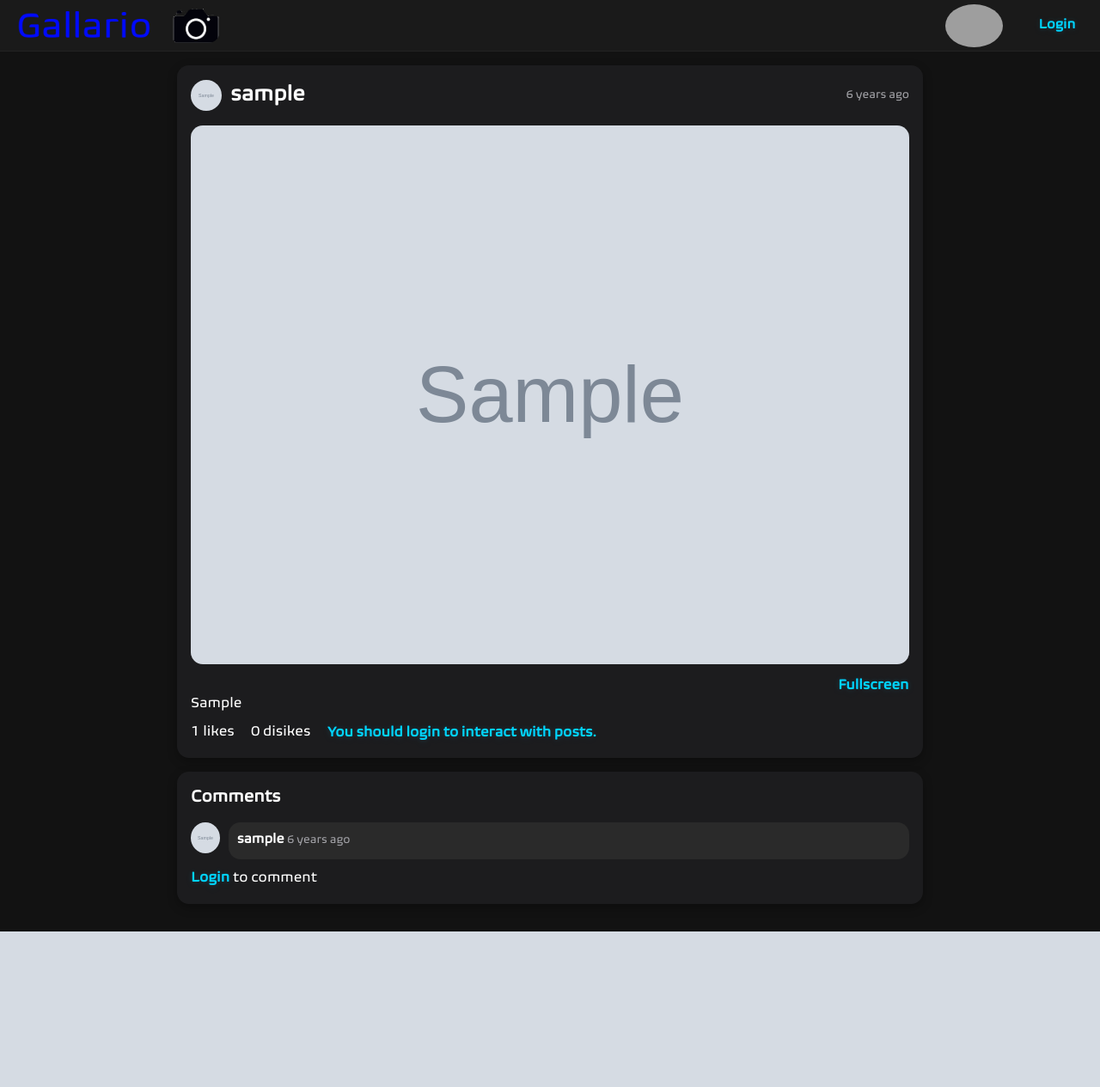
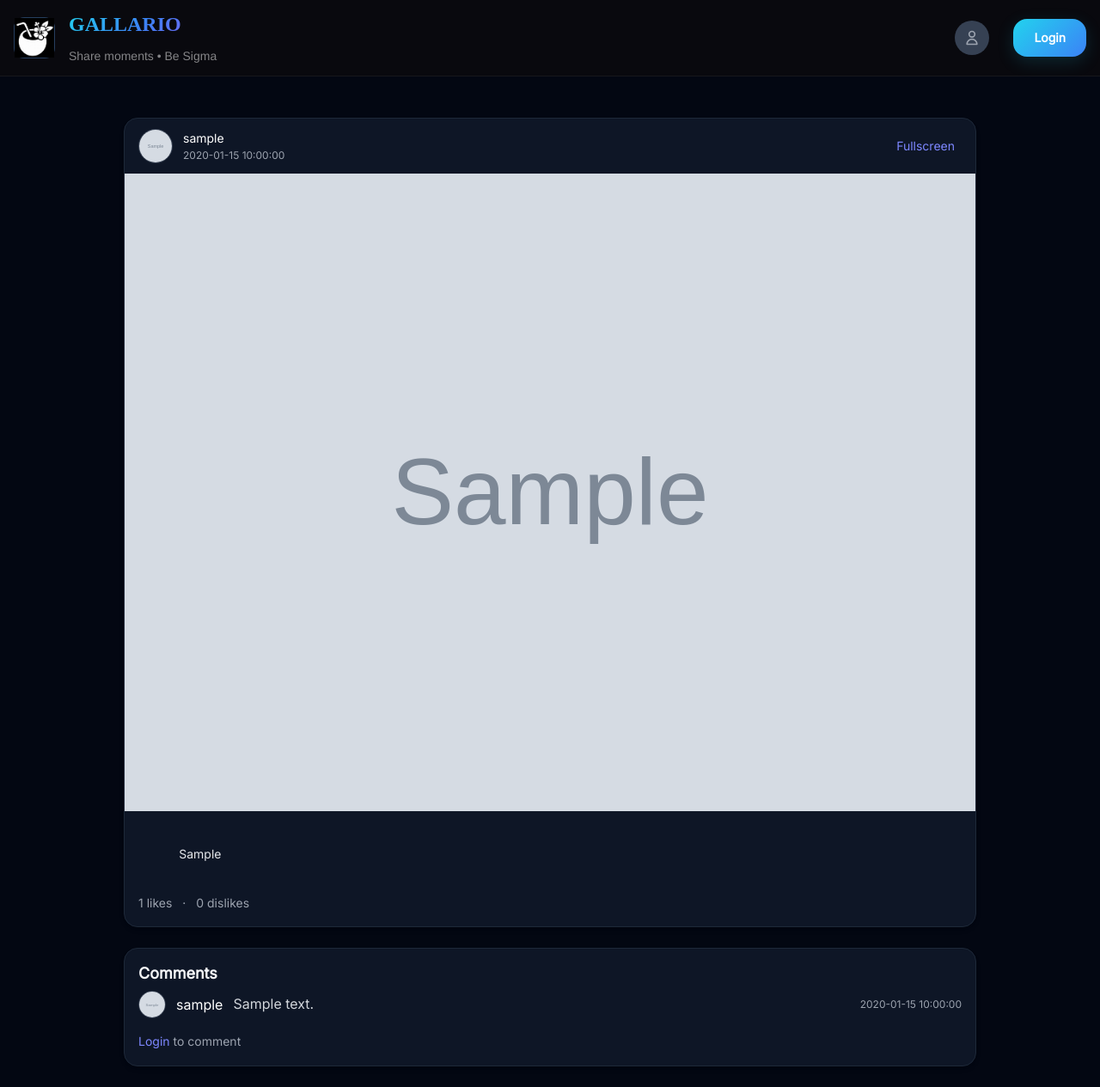
Before and after one commit to Coco-developers/GallarioV2, a Flask app: page /post/1 in a window 1280 px wide. Shown: the whole page at 86% size. Before the commit the page ends 1084 px from the top, so only its background shows below. Run offline with Flask 3, Linux system fonts and the light colour scheme; tables that the repository leaves empty hold one stand-in row (values such as "Sample post"); grey boxes marked "Sample" are stand-in pictures; some libraries are stand-ins or nearby versions; grey boxes are pictures that could not be loaded.

Commit message:
improved styling for post.html

```diff
--- /dev/null
+++ b/src/templates/fragments/comment_section.html
@@ -0,0 +1,76 @@
+<div class="mt-6 rounded-2xl bg-gray-900/90 border border-gray-800 p-4 shadow-md text-gray-100">
+  <h2 class="text-lg font-semibold mb-4">Comments</h2>
+
+  {% if comments|length > 0 %}
+  <ul class="space-y-2" role="list">
+    {% for comment in comments %}
+    <li class="flex items-center gap-3">
+      <!-- Avatar -->
+      <a href="{{ url_for('main.profile', username=comment['username']) }}" class="shrink-0">
+        <img
+          src="{{ url_for('static', filename=comment['avatar']) }}"
+          alt="{{ comment['username'] }} avatar"
+          class="w-8 h-8 rounded-full object-cover border border-gray-700"
+        />
+      </a>
+
+      <!-- Username + text + timestamp inline -->
+      <div class="flex-1 flex items-center gap-3">
+        <a href="{{ url_for('main.profile', username=comment['username']) }}" class="text-white font-medium hover:underline whitespace-nowrap">
+          {{ comment['username'] }}
+        </a>
+
+        <p class="text-gray-300 truncate flex-1">
+          {{ comment['text'] }}
+        </p>
+
+        <time class="text-xs text-gray-400 whitespace-nowrap">
+          {{ comment['timestamp'] }}
+        </time>
+      </div>
+    </li>
+    {% endfor %}
+  </ul>
+  {% else %}
+  <div class="py-4 text-center">
+    <p class="text-gray-400">No comments yet. Be the first to comment!</p>
+  </div>
+  {% endif %}
+
+  <!-- Comment form -->
+  {% if user %}
+  <form
+    action="{{ url_for('api.add_comment', post_id=post.id) }}"
+    method="POST"
+    class="mt-4 flex items-center gap-3"
+    aria-label="Add a comment"
+  >
+    <a href="{{ url_for('main.profile', username=user['username']) }}" class="shrink-0">
+      <img
+        src="{{ url_for('static', filename=user['avatar']) }}"
+        alt="{{ user['username'] }} avatar"
+        class="w-8 h-8 rounded-full object-cover border border-gray-700"
+      />
+    </a>
+
+    <input
+      type="text"
+      name="comment"
+      required
+      placeholder="Write a comment..."
+      class="flex-1 rounded-lg bg-gray-800 border border-gray-700 py-2 text-sm text-gray-100 placeholder-gray-400 focus:outline-none focus:ring-2 focus:ring-indigo-400"
+    />
+
+    <button
+      type="submit"
+      class="inline-flex items-center px-3 py-1.5 rounded-lg bg-indigo-600 text-white text-sm font-medium hover:bg-indigo-700 focus:outline-none focus:ring-2 focus:ring-indigo-400"
+    >
+      Post
+    </button>
+  </form>
+  {% else %}
+  <p class="mt-4 text-sm text-gray-400">
+    <a href="{{ url_for('main.login') }}" class="text-indigo-400 hover:underline">Login</a> to comment
+  </p>
+  {% endif %}
+</div>
--- a/src/templates/independent/post.html
+++ b/src/templates/independent/post.html
@@ -1,99 +1,116 @@
 <!DOCTYPE html>
 <html lang="en">
 <head>
-    <meta charset="UTF-8">
-    <meta name="viewport" content="width=device-width, initial-scale=1.0">
     <title>{{ post.caption }} - Gallario</title>
-    <link rel="stylesheet" href="{{ url_for('static', filename='styling/index.css') }}">
-    <link rel="icon" type="image/x-icon" href="{{ url_for('static', filename='favico.ico') }}">
+    {% include "fragments/header.html" %}
 </head>
-<body>
+<body class="bg-gray-950 text-gray-100 font-sans min-h-screen flex flex-col">
     <!-- NAVBAR -->
-    <div class="navbar">
-        <div class="nav-left">
-            <a href="{{ url_for('main.index') }}">
-                <img src="/static/images/logo.png" class="Logo">
+    {% include "fragments/navbar.html" %}
+    <div class="flex justify-center">
+    <main class="flex-1 max-w-5xl mx-2 centered px-4 py-6 space-y-6">
+        <!-- Post -->
+        <article id="post-{{ post['id'] }}" class="mt-6 rounded-2xl bg-gray-900/90 border border-gray-800 shadow-md overflow-hidden">
+        <!-- Header -->
+        <header class="flex items-center gap-3 px-4 py-3">
+            <a href="{{ url_for('main.profile', username=post['username']) }}" class="shrink-0">
+            <img
+                src="{{ url_for('static', filename=post['avatar']) }}"
+                alt="{{ post['username'] }} avatar"
+                class="w-10 h-10 rounded-full object-cover border border-gray-700"
+            />
             </a>
-        </div>
-        <div class="nav-right">
-            {% if user %}
-            <a id="UserNames" href="{{ url_for('main.profile', username=user.username) }}">
-                <img src="{{ url_for('static', filename=user.avatar) }}" alt="Avatar" class="avatar-lg" style="height:50px;width:auto">
-                {{ user.username }}
+
+            <div class="flex-1 min-w-0">
+            <a href="{{ url_for('main.profile', username=post['username']) }}" class="block text-sm font-medium text-white truncate hover:underline">
+                {{ post['username'] }}
             </a>
-            <a href="{{url_for('main.logout')}}" style="color:blue;font-family: italic;">Logout</a>
-            {% else %}
-            <a id="UserNames" href="{{ url_for('main.login')}}">
-                <img src="{{ url_for('static', filename='avatars/unknown.png') }}" alt="Avatar" class="avatar-lg" style="height:50px;width:auto">
-            </a>
-            <a href="{{url_for('main.logout')}}" class="btn btn-primary fancy-link neon">Login</a>
-            {% endif %}
-        </div>
-    </div>
-
-    <main class="container">
-        <!-- Post -->
-        <div class="card post-card">
-
-            <div class="post-header">
-                <img src="{{ url_for('static', filename=post['avatar']) }}" class="avatar-sm" alt="Avatar">
-                <a href="{{ url_for('main.profile', username=post['username']) }}" class="username">{{ post['username'] }}</a>
-                <span class="timestamp">{{ post['timestamp'] }}</span>
+            <time class="text-xs text-gray-400 block mt-0.5">{{ post['timestamp'] }}</time>
             </div>
 
-            <img src="{{ url_for('main.uploaded_file', filename=post['image']) }}" class="post-image">
+            <!-- Owner actions -->
+            <div class="flex items-center gap-2">
+            <a
+                href="{{ url_for('main.uploaded_file', filename=post['image']) }}"
+                target="_blank"
+                rel="noopener"
+                class="text-sm text-indigo-400 hover:underline px-2 py-1 rounded-md"
+                aria-label="Open image fullscreen"
+            >
+                Fullscreen
+            </a>
 
-            <div class="post-body">
-                <div style="display: flex; justify-content: flex-end; gap: 12px;">
-                    <a href="{{ url_for('main.uploaded_file', filename=post['image']) }}" class="fancy-link neon" style="float: right;">Fullscreen</a>
-                    <!-- <a href="{{ url_for('main.uploaded_file', filename=post['image']) }}" class="fancy-link neon"  download="Image.jpg">Download</a> -->
-                    {% if user and user['id'] == post['user_id'] %}
-                    <a href="#" onclick='deletePost("{{post.id}}"); return false' class="fancy-link neon" style="float: right; color: red;">Delete post</a>
-                    {% endif %}
+            {% if user and user['id'] == post['user_id'] %}
+            <button
+                onclick="deletePost({{ post['id'] }}); return false;"
+                class="text-sm text-red-400 hover:text-red-500 px-2 py-1 rounded-md"
+                aria-label="Delete post"
+                title="Delete post"
+            >
+                Delete
+            </button>
+            {% endif %}
+            </div>
+        </header>
+
+        <!-- Image -->
+        <div class="w-full bg-black/50">
+            <img
+            src="{{ url_for('main.uploaded_file', filename=post['image']) }}"
+            alt="Post image"
+            class="w-full object-cover block"
+            />
+        </div>
+
+        <!-- Body: caption + interactions -->
+        <div class="px-4 py-4">
+            <p class="text-gray-200 text-sm whitespace-pre-wrap mb-3">
+            {{ post['caption'] }}
+            </p>
+
+            <div class="flex items-center justify-between gap-3">
+            <!-- Like/Dislike -->
+            <div class="flex items-center gap-3">
+                {% if user %}
+                <button
+                class="inline-flex items-center gap-2 px-3 py-1 rounded-lg bg-gray-800 border border-gray-700 text-sm text-gray-100 hover:bg-gray-700 focus:outline-none"
+                data-id="{{ post['id'] }}"
+                aria-pressed="false"
+                >
+                <span aria-hidden>❤️</span>
+                <span id="like-count-{{ post['id'] }}">{{ like_count }}</span>
+                </button>
+
+                <button
+                class="inline-flex items-center gap-2 px-3 py-1 rounded-lg bg-gray-800 border border-gray-700 text-sm text-gray-100 hover:bg-gray-700 focus:outline-none"
+                data-id="{{ post['id'] }}"
+                aria-pressed="false"
+                >
+                <span aria-hidden>💔</span>
+                <span id="dislike-count-{{ post['id'] }}">{{ dislike_count }}</span>
+                </button>
+                {% else %}
+                <div class="text-sm text-gray-400">
+                <span id="like-count-{{ post['id'] }}">{{ like_count }} likes</span>
+                <span class="mx-2">·</span>
+                <span id="dislike-count-{{ post['id'] }}">{{ dislike_count }} dislikes</span>
                 </div>
-                <p class="caption">{{ post['caption'] }}</p>
-                <div class="like-section">
-                    {% if user %}
-                    <button class="like-btn" data-id="{{ post.id }}">❤️
-                        <span id="like-count-{{ post.id }}">{{ like_count }}</span>
-                    </button>
-                    <button class="dislike-btn" data-id="{{ post.id }}">💔
-                        <span id="dislike-count-{{ post.id }}">{{ dislike_count }}</span>
-                    </button>
-                    {% else %}
-                    <span id="like-count-{{ post.id }}">{{ like_count }} likes</span>
-                    <span id="dislike-count-{{ post.id }}">{{ dislike_count }} disikes</span>
-                    <a href="/login" class="fancy-link neon">You should login to interact with posts.</a>
-                    {% endif %}
-                </div>
+                {% endif %}
+            </div>
+
+            <!-- Optional: share / more actions -->
+            <div class="text-sm text-gray-400">
+                <!-- placeholder for future actions -->
+            </div>
             </div>
         </div>
+        </article>
+
 
         <!-- Comments Section -->
-        <div class="card comments-card">
-            <h2>Comments</h2>
-            {% for comment in comments %}
-            <div class="comment">
-                    <a href="{{ url_for('main.profile', username=comment['username']) }}"><img src="{{ url_for('static', filename=comment['avatar']) }}" class="avatar-sm" alt="Avatar"></a>
-                <div class="comment-body" id="comment-{{ comment['id'] }}">
-                    <a href="{{ url_for('main.profile', username=comment['username']) }}"><strong class="username" style="font-size: 100%">{{ comment['username'] }}</strong></a>
-                    <p class="post-text">{{ comment['text'] }}</p>
-                    <span class="timestamp">{{ comment['timestamp'] }}</span>
-                </div>
-            </div>
-            {% else %}
-            <p class="no-comments">No comments yet. Be the first to comment!</p>
-            {% endfor %}
-            {% if user %}
-            <form action="{{ url_for('api.add_comment', post_id=post.id) }}" method="POST" class="comment-form">
-                <textarea name="comment" placeholder="Write a comment..." required></textarea>
-                <button type="submit" class="btn-primary">Post Comment</button>
-            </form>
-            {% else %}
-            <p><a href="{{ url_for('main.login') }}" class="fancy-link neon">Login</a> to comment</p>
-            {% endif %}
-        </div>
+        {% include "fragments/comment_section.html" %}
     </main>
+    </div>
 
 <script>
     Post = true;
```
